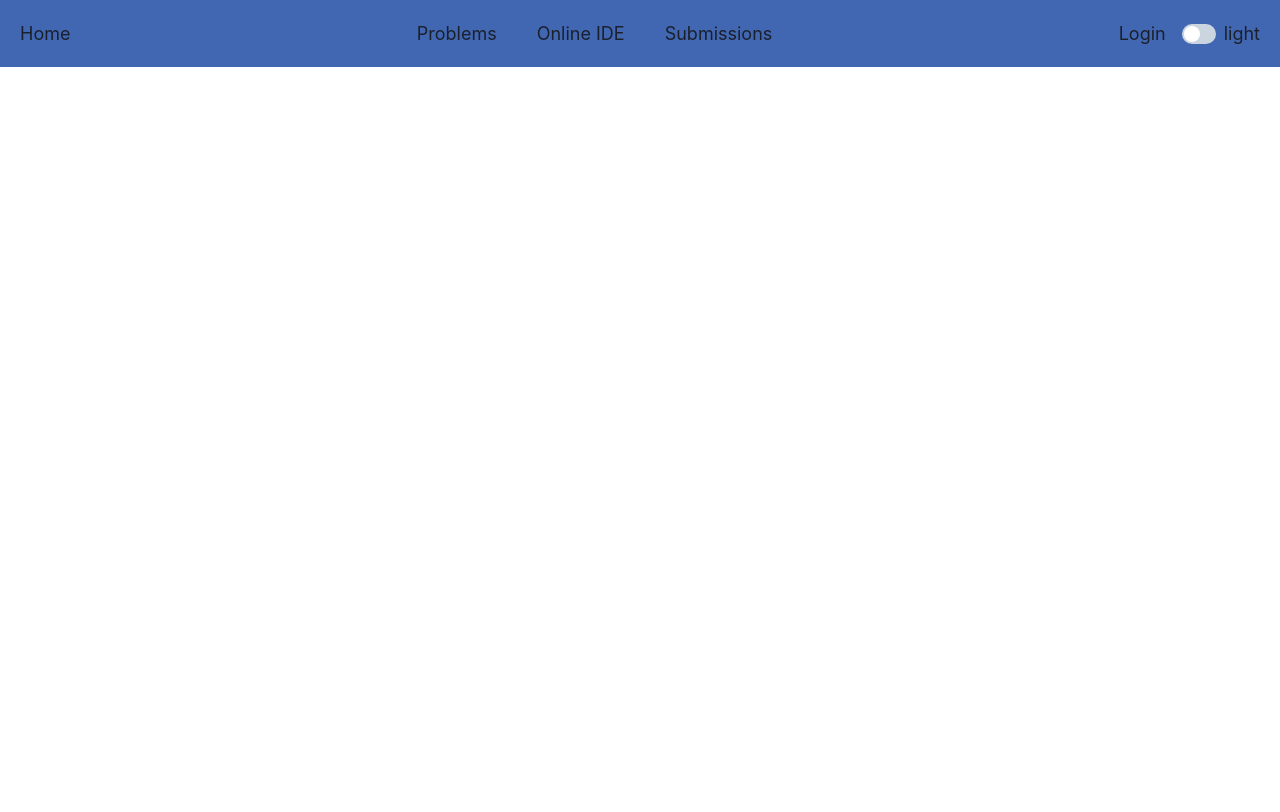
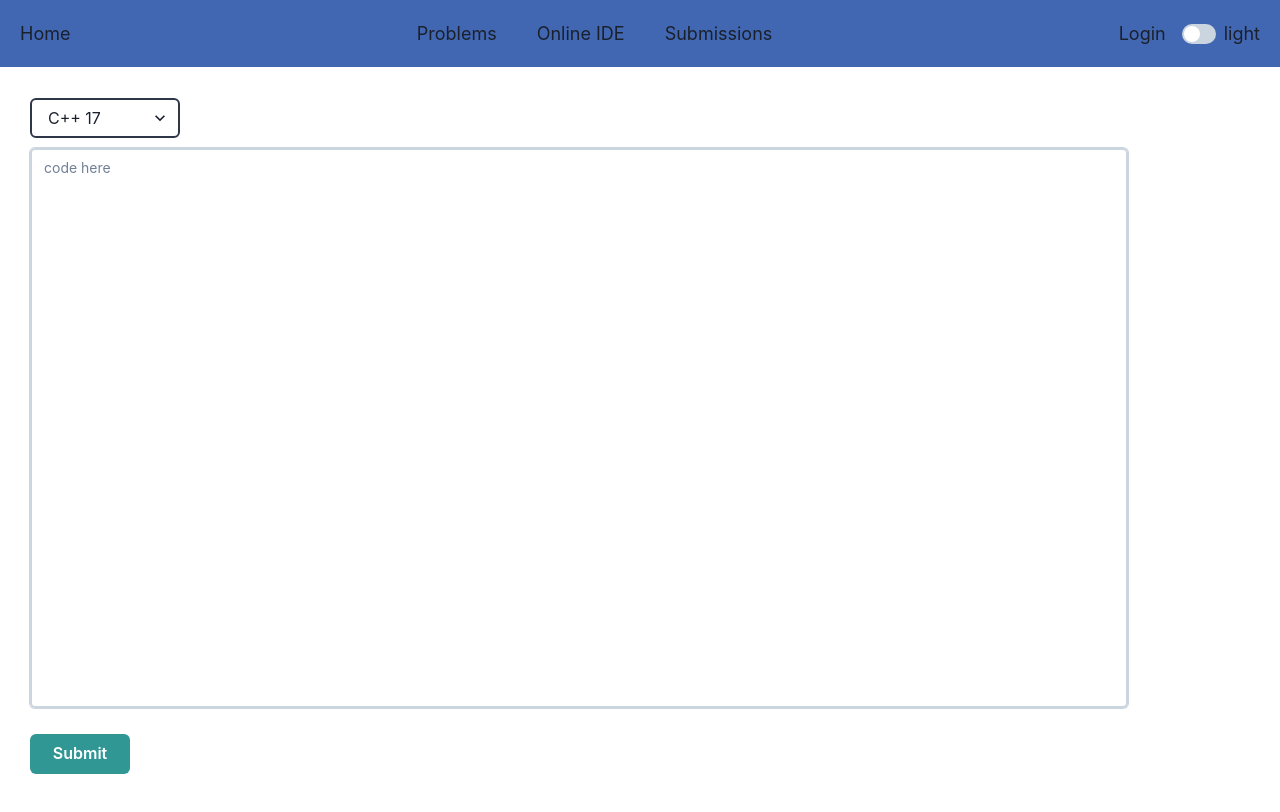
Before and after one commit to siddharthav19/OJ, a React (Vite) app in the folder client/: page /ide in a window 1280 px wide. Built offline with nearby package versions, Linux system fonts and the light colour scheme.

Commit message:
online ide frontend & backend done

```diff
--- a/client/package.json
+++ b/client/package.json
@@ -19,6 +19,7 @@
     "@chakra-ui/react": "^2.7.1",
     "@emotion/react": "^11.11.1",
     "@emotion/styled": "^11.11.0",
+    "@tanstack/react-query": "^4.29.23",
     "framer-motion": "^10.12.18",
     "react": "^18.2.0",
     "react-dom": "^18.2.0",
--- a/client/src/components/CodeIde.tsx
+++ b/client/src/components/CodeIde.tsx
@@ -1,5 +1,79 @@
+import {
+    Box,
+    Button,
+    FocusLock,
+    Input,
+    Select,
+    Stack,
+    Textarea,
+} from "@chakra-ui/react";
+import { useForm } from "react-hook-form";
+
+type FormData = {
+    language: string;
+    code: string;
+};
+
 const CodeIde = () => {
-    return ;
+    const {
+        handleSubmit,
+        register,
+        formState: { errors, isSubmitting },
+    } = useForm<FormData>();
+
+    return (
+        <Stack>
+            <form
+                onSubmit={handleSubmit((e) => console.log(e))}
+                autoComplete="off"
+            >
+                <Stack padding={"30px"} spacing={"10px"}>
+                    <Box>
+                        <Select
+                            border={"2px"}
+                            colorScheme="black"
+                            borderColor={"gray.700"}
+                            width={"150px"}
+                            defaultValue={"cpp"}
+                            {...register("language")}
+                        >
+                            <option value="cpp">C++ 17</option>
+                            <option value="py">Python</option>
+                            <option value="java">Java</option>
+                        </Select>
+                    </Box>
+                    <Box>
+                        <FocusLock isDisabled={false}>
+                            <Textarea
+                                borderRadius={"5"}
+                                focusBorderColor="gray.300"
+                                height={"70vh"}
+                                border={"2px"}
+                                width={"90%"}
+                                colorScheme="black"
+                                whiteSpace={"pre-wrap"}
+                                placeholder="code here"
+                                size="sm"
+                                defaultValue={""}
+                                resize={"none"}
+                                {...register("code")}
+                            />
+                        </FocusLock>
+                    </Box>
+                    <Button
+                        width={"100px"}
+                        mt={4}
+                        colorScheme="teal"
+                        isLoading={isSubmitting}
+                        type="submit"
+                    >
+                        Submit
+                    </Button>
+                </Stack>
+            </form>
+            <Box></Box>
+        </Stack>
+    );
 };
 
 export default CodeIde;
```
Also changed, not shown: client/src/context/colorModeContext.tsx (deleted), 1 other file (tests, documents, lock files or other folders).
